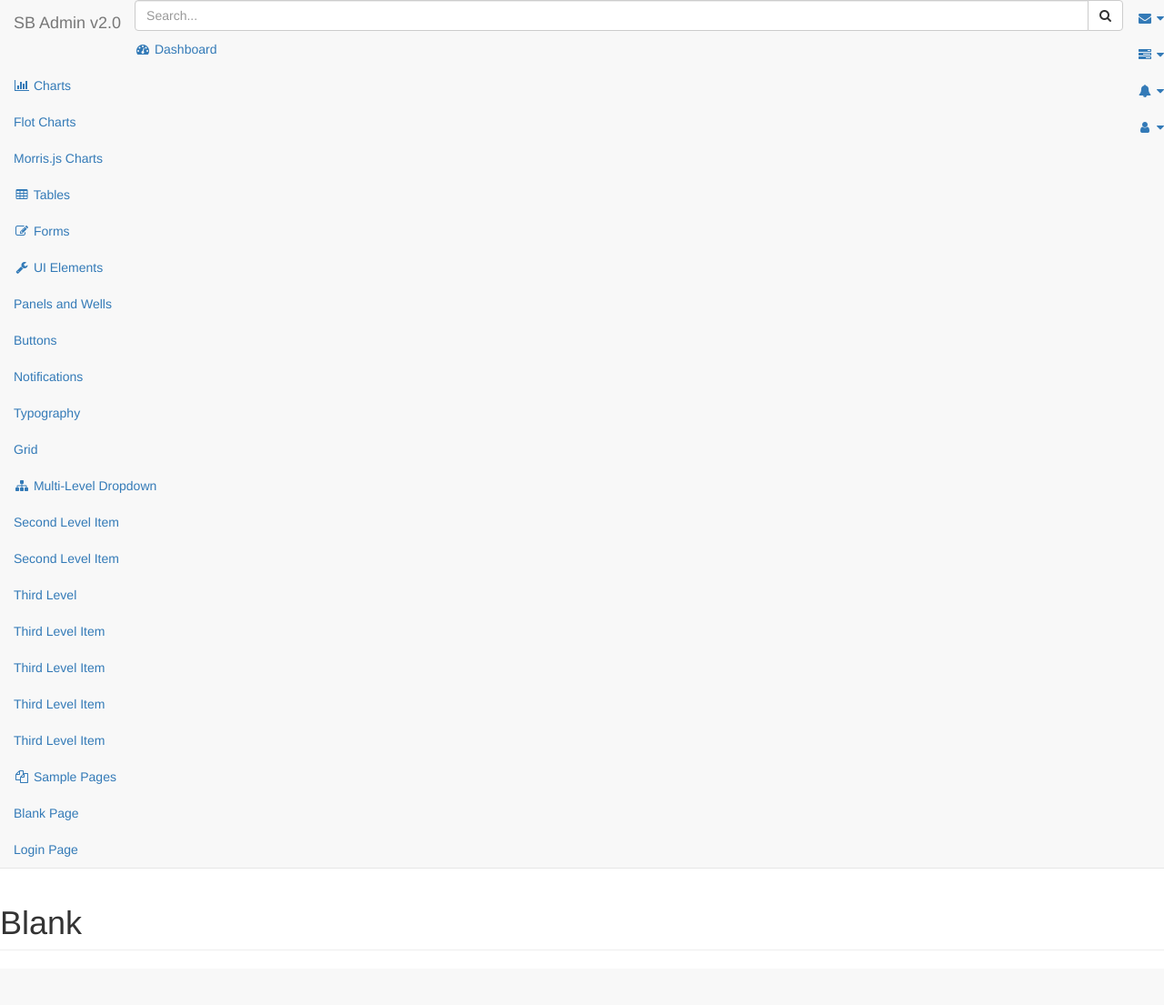
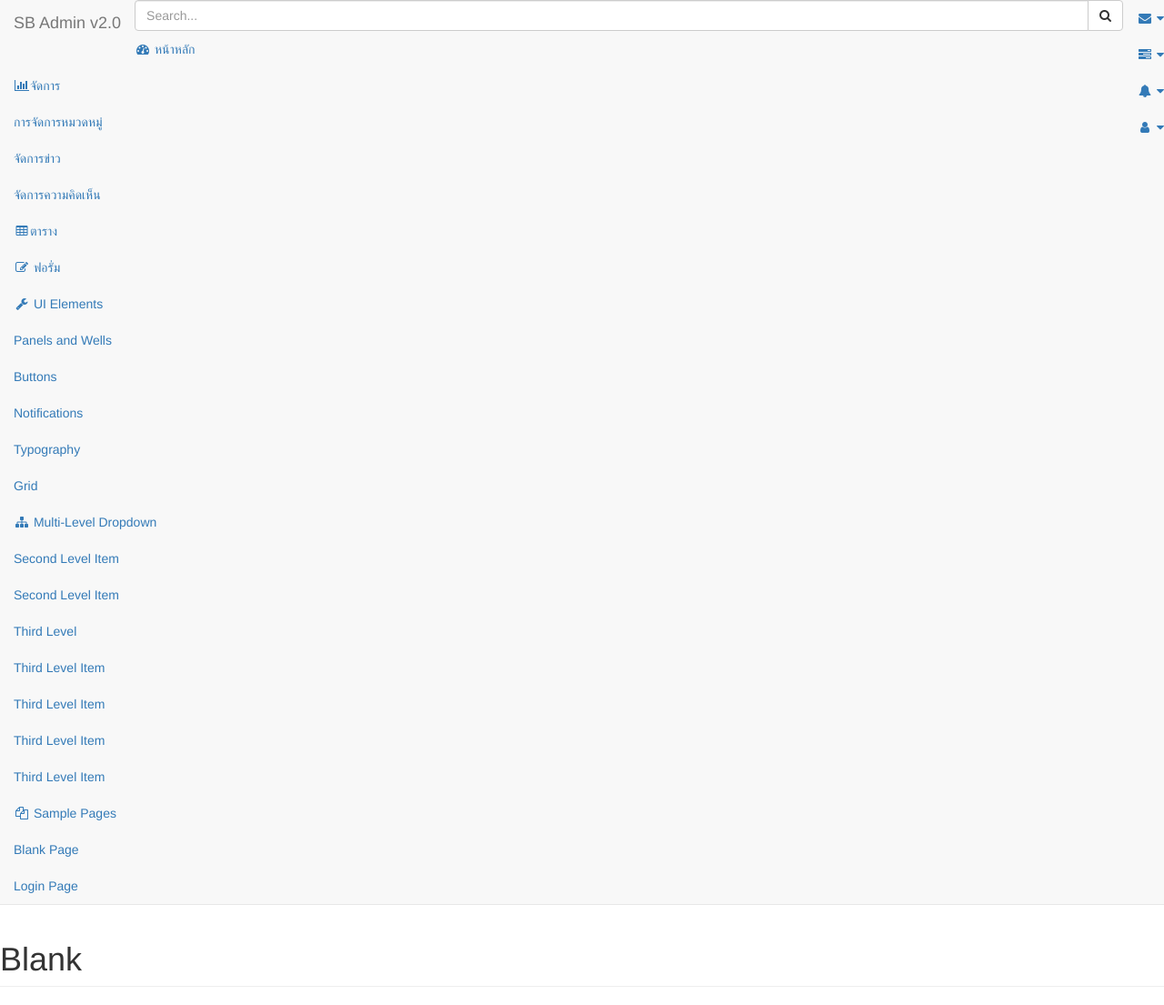
Before and after one commit to sayompoo39/ci, a CodeIgniter app: page /ci/index.php/admin/admin/index in a window 1280 px wide. Shown: the whole page at 91% size. Before the commit the page ends 1028 px from the top, so only its background shows below. Run offline with CodeIgniter, Linux system fonts and the light colour scheme; some libraries are stand-ins or nearby versions.

Commit message:
add admin edite routes

```diff
--- a/application/config/routes.php
+++ b/application/config/routes.php
@@ -51,6 +51,6 @@ defined('BASEPATH') OR exit('No direct script access allowed');
 */
 $route['default_controller'] = 'Home';
 $route['admin'] = 'admin/admin';
-$route['admin/(:any)'] = 'admin/$1';
+$route['admin/(:any)'] = 'admin/admin/$1';
 $route['404_override'] = '';
 $route['translate_uri_dashes'] = FALSE;
--- a/application/controllers/admin/Admin.php
+++ b/application/controllers/admin/Admin.php
@@ -14,5 +14,32 @@ class Admin extends  CI_Controller
         $this->load->view('admin/admin_view');
         $this->load->view('admin/layout/admin_footer_view');
     }
-
+    public function category()
+    {
+        $this->load->view('admin/layout/admin_header_view');
+        $this->load->view('admin/layout/admin_sidebar_view');
+        $this->load->view('admin/category_view');
+        $this->load->view('admin/layout/admin_footer_view');
+    }
+    public function news()
+    {
+        $this->load->view('admin/layout/admin_header_view');
+        $this->load->view('admin/layout/admin_sidebar_view');
+        $this->load->view('admin/news_view');
+        $this->load->view('admin/layout/admin_footer_view');
+    }
+    public function comment()
+    {
+        $this->load->view('admin/layout/admin_header_view');
+        $this->load->view('admin/layout/admin_sidebar_view');
+        $this->load->view('admin/comment_view');
+        $this->load->view('admin/layout/admin_footer_view');
+    }
+    public function user()
+    {
+        $this->load->view('admin/layout/admin_header_view');
+        $this->load->view('admin/layout/admin_sidebar_view');
+        $this->load->view('admin/user_view');
+        $this->load->view('admin/layout/admin_footer_view');
+    }
 }
--- a/application/views/admin/layout/admin_sidebar_view.php
+++ b/application/views/admin/layout/admin_sidebar_view.php
@@ -15,25 +15,28 @@
                 <!-- /input-group -->
             </li>
             <li>
-                <a href="index.html"><i class="fa fa-dashboard fa-fw"></i> Dashboard</a>
+                <a href="index.html"><i class="fa fa-dashboard fa-fw"></i> หน้าหลัก</a>
             </li>
             <li>
-                <a href="#"><i class="fa fa-bar-chart-o fa-fw"></i> Charts<span class="fa arrow"></span></a>
+                <a href="#"><i class="fa fa-bar-chart-o fa-fw"></i>จัดการ<span class="fa arrow"></span></a>
                 <ul class="nav nav-second-level">
                     <li>
-                        <a href="flot.html">Flot Charts</a>
+                        <a href="flot.html">การจัดการหมวดหมู่</a>
                     </li>
                     <li>
-                        <a href="morris.html">Morris.js Charts</a>
+                        <a href="morris.html">จัดการข่าว</a>
+                    </li>
+                    <li>
+                        <a href="comment.html">จัดการความคิดเห็น</a>
                     </li>
                 </ul>
                 <!-- /.nav-second-level -->
             </li>
             <li>
-                <a href="tables.html"><i class="fa fa-table fa-fw"></i> Tables</a>
+                <a href="tables.html"><i class="fa fa-table fa-fw"></i>ตาราง</a>
             </li>
             <li>
-                <a href="forms.html"><i class="fa fa-edit fa-fw"></i> Forms</a>
+                <a href="forms.html"><i class="fa fa-edit fa-fw"></i> ฟอรั่ม</a>
             </li>
             <li>
                 <a href="#"><i class="fa fa-wrench fa-fw"></i> UI Elements<span class="fa arrow"></span></a>
```
Also changed, not shown: application/views/admin/category_view.php (added, +11 -0 lines), application/views/admin/comment_view.php (added, +11 -0 lines), application/views/admin/news_view.php (added, +11 -0 lines), application/views/admin/user_view.php (added, +11 -0 lines).
